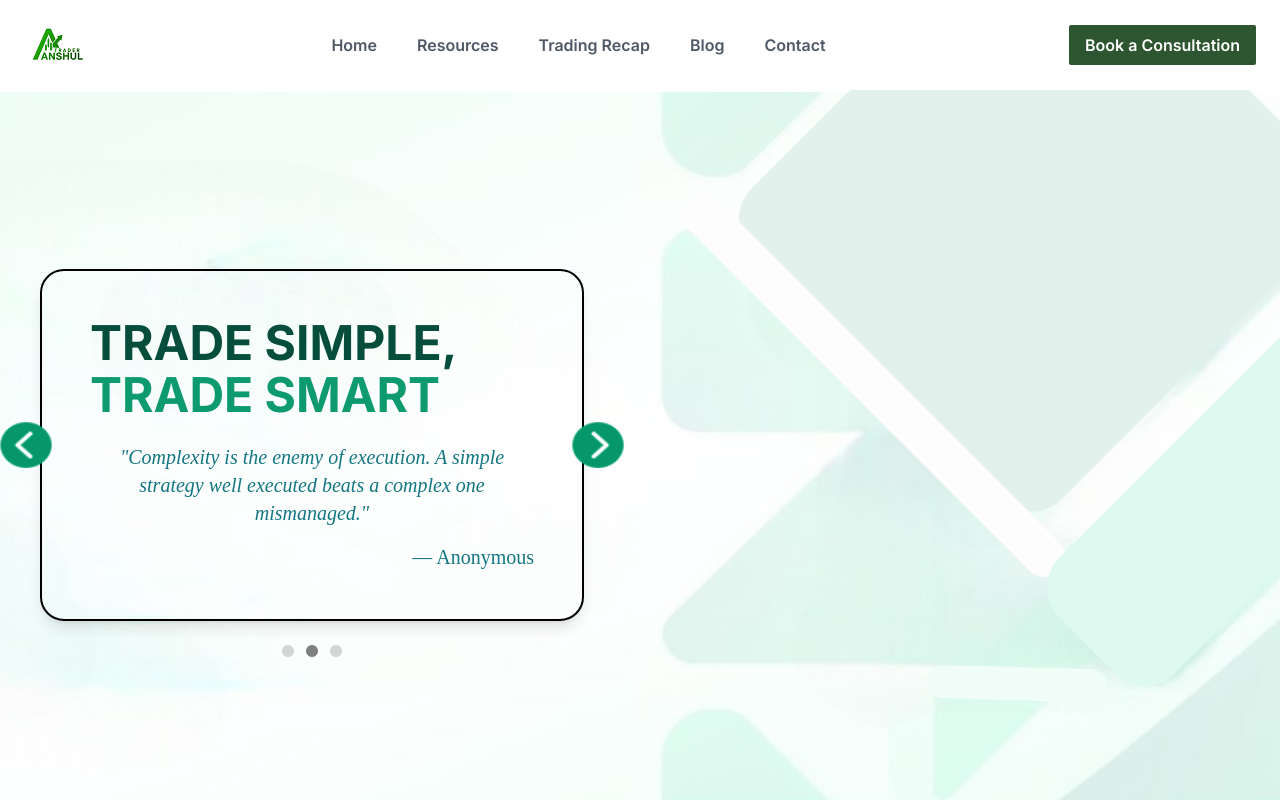
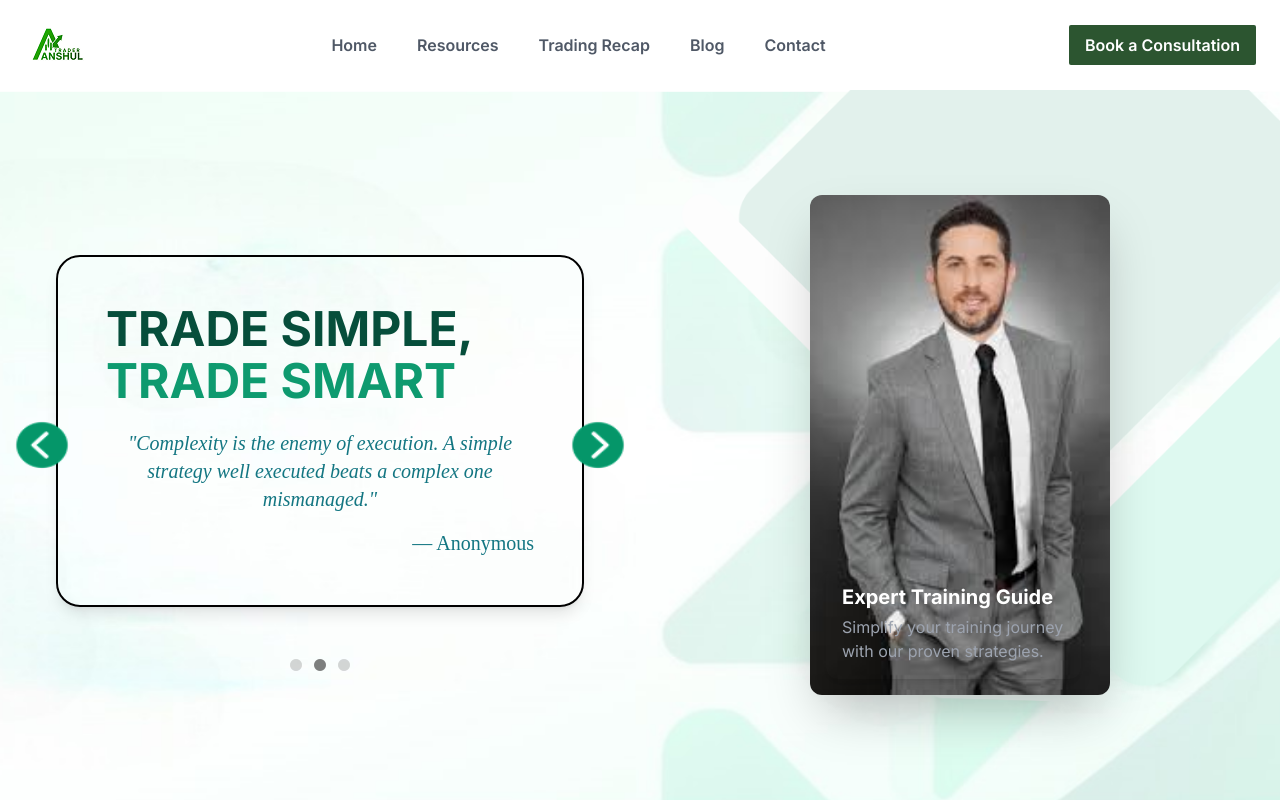
Before and after one commit to Tanisha110/trading-website, a React (Vite) app in the folder client/: page / in a window 1280 px wide. Shown: the top 800 px of the page. Built offline with nearby package versions, Linux system fonts and the light colour scheme; a web font is replaced by a local one.

Commit message:
completed need to match texts

```diff
--- a/client/src/assets/assets.js
+++ b/client/src/assets/assets.js
@@ -8,6 +8,7 @@ import graph from './graph.jpg';
 import redexclaim from './redexclaim.png';
 import doubletick from './doubletick.png'
 import bg from './bg.png'
+import person from './person.jpeg'
 
 export const carouselCards = [
   {
@@ -188,4 +189,5 @@ export const assets = {
   redexclaim,
   doubletick,
   bg,
+  person,
 };
--- a/client/src/components/Connect.jsx
+++ b/client/src/components/Connect.jsx
@@ -82,7 +82,7 @@ const Connect = () => {
           </div>
 
         {/* Right side */}
-<div className="hidden lg:block flex-1">
+<div className=" flex-1">
   <div className="bg-[#f8faf9] p-8 rounded-lg shadow-md">
     <h2 className="text-2xl font-bold text-[#2c5530] mb-8">Contact Information</h2>
 
--- a/client/src/pages/Home.jsx
+++ b/client/src/pages/Home.jsx
@@ -16,16 +16,33 @@ import {assets} from "../assets/assets.js";
 export default function Home() {
   return (
     <div className="bg-[#f5fefa] text-black">
-      {/* First section: Navbar + Carousel, full screen with background image */}
-      <section id="home" className="h-screen flex flex-col items-center">
+ <section id="home" className="min-h-[600px] md:h-screen flex flex-col items-center">
   <Navbar />
   <div
-          className="flex flex-1 w-full bg-cover bg-center bg-no-repeat"
+    className="flex flex-1 w-full flex-wrap md:flex-nowrap bg-cover bg-center bg-no-repeat"
     style={{ backgroundImage: `url(${assets.bg})` }}
   >
-          <div className="w-[50%] flex items-center justify-start ml-0 pl-0 px-4">
+    {/* Left: Carousel */}
+    <div className="w-full md:w-1/2 flex items-center justify-start px-4 py-6">
       <div className="w-full max-w-5xl">
         <Carousel />
+      </div>
+    </div>
+
+    {/* Right: Image Card */}
+    <div className="w-full md:w-1/2 flex items-center justify-center px-4 py-6">
+      <div className="relative h-[300px] w-[220px] sm:h-[400px] sm:w-[260px] md:h-[500px] md:w-[300px] rounded-xl overflow-hidden shadow-2xl">
+        <img
+          src={assets.person}
+          alt="Expert Training Guide"
+          className="h-full w-full object-cover"
+        />
+        <div className="absolute bottom-4 left-4 bg-transparent text-white p-4 rounded-xl shadow-lg w-[85%]">
+          <h2 className="text-lg sm:text-xl font-bold mb-1">Expert Training Guide</h2>
+          <p className="text-gray-400 text-sm sm:text-base">
+            Simplify your training journey with our proven strategies.
+          </p>
+        </div>
       </div>
     </div>
   </div>
```
Also changed, not shown: client/src/assets/person.jpeg (added). Lines whose indentation alone changed are shown as unchanged.
